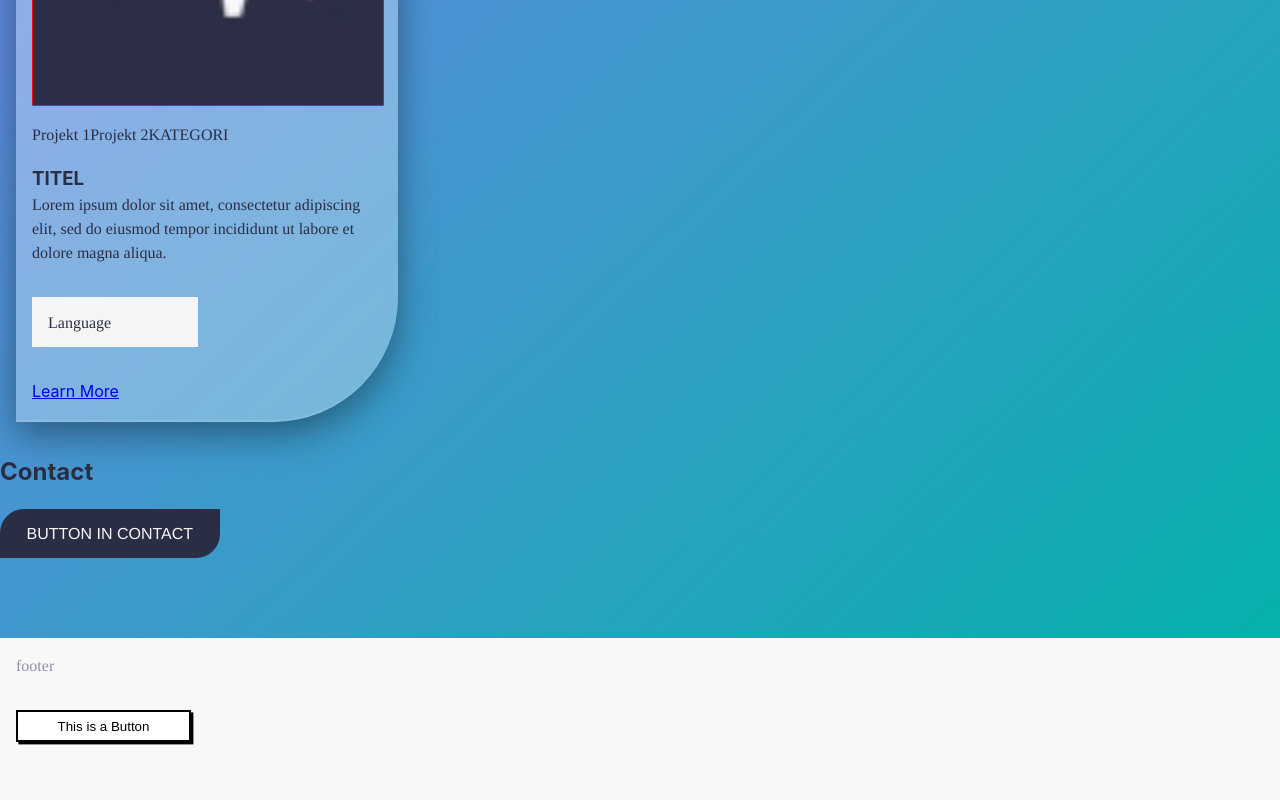
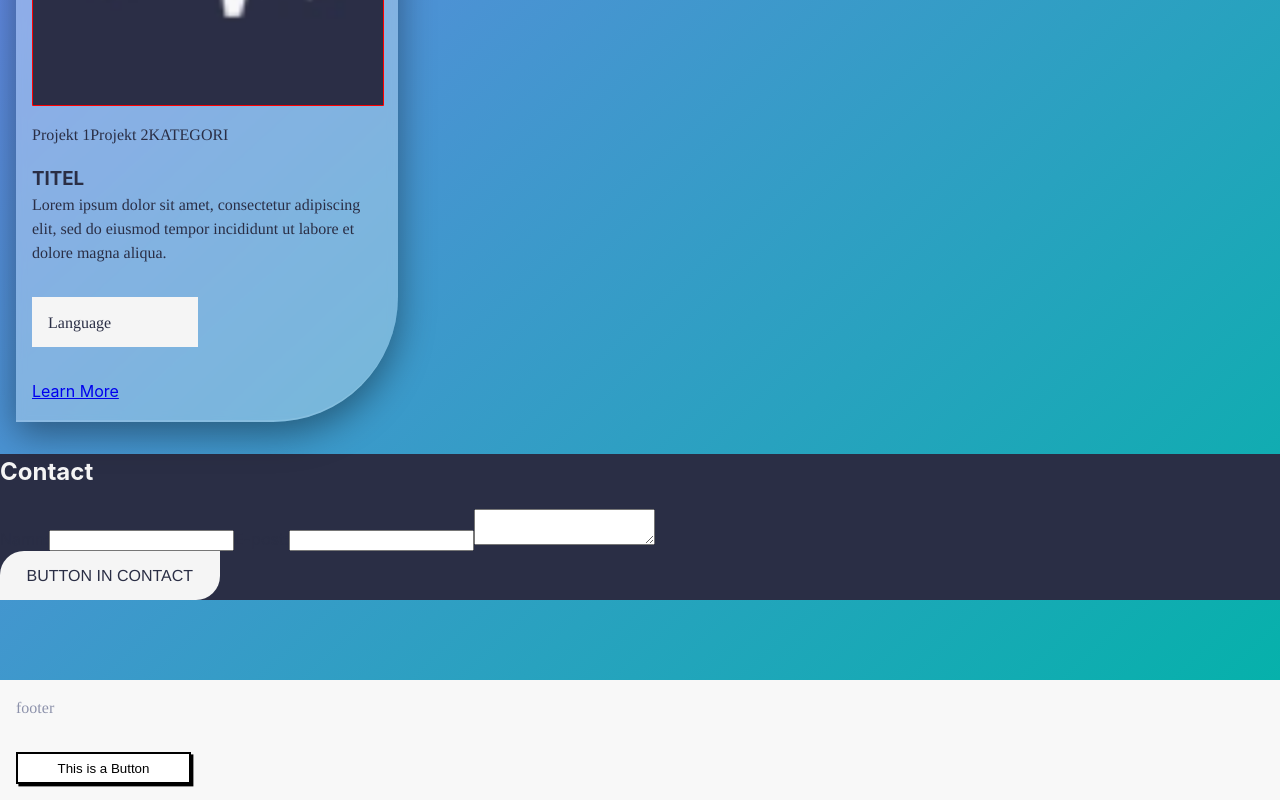
Before and after one commit to jenmwa/portfolio-react, a React (Vite) app: page / in a window 1280 px wide. Shown: the part 2304-3104 px from the top of the page. Before the commit the page ends 3062 px from the top, so only its background shows below. Built offline with nearby package versions, Linux system fonts and the light colour scheme; a web font is replaced by a local one.

Commit message:
mockstructure added for contact

```diff
--- a/src/components/Contact.tsx
+++ b/src/components/Contact.tsx
@@ -3,8 +3,25 @@ import { Button } from "./styled/Buttons";
 export const Contact = () => {
   return (
     <>
-      <h2>Contact</h2>
-      <Button>Button in Contact</Button>
+      <div style={{ backgroundColor: "#2a2e45" }}>
+        <h2 style={{ color: "whitesmoke" }}>Contact</h2>
+        <form>
+          <label>
+            Namn:
+            <input type="text"></input>
+          </label>
+          <label>
+            E-post:
+            <input type="mail"></input>
+          </label>
+          <label>
+            <textarea></textarea>
+          </label>
+        </form>
+        <Button style={{ backgroundColor: "whitesmoke", color: "#2a2e45" }}>
+          Button in Contact
+        </Button>
+      </div>
     </>
   );
 };
```
